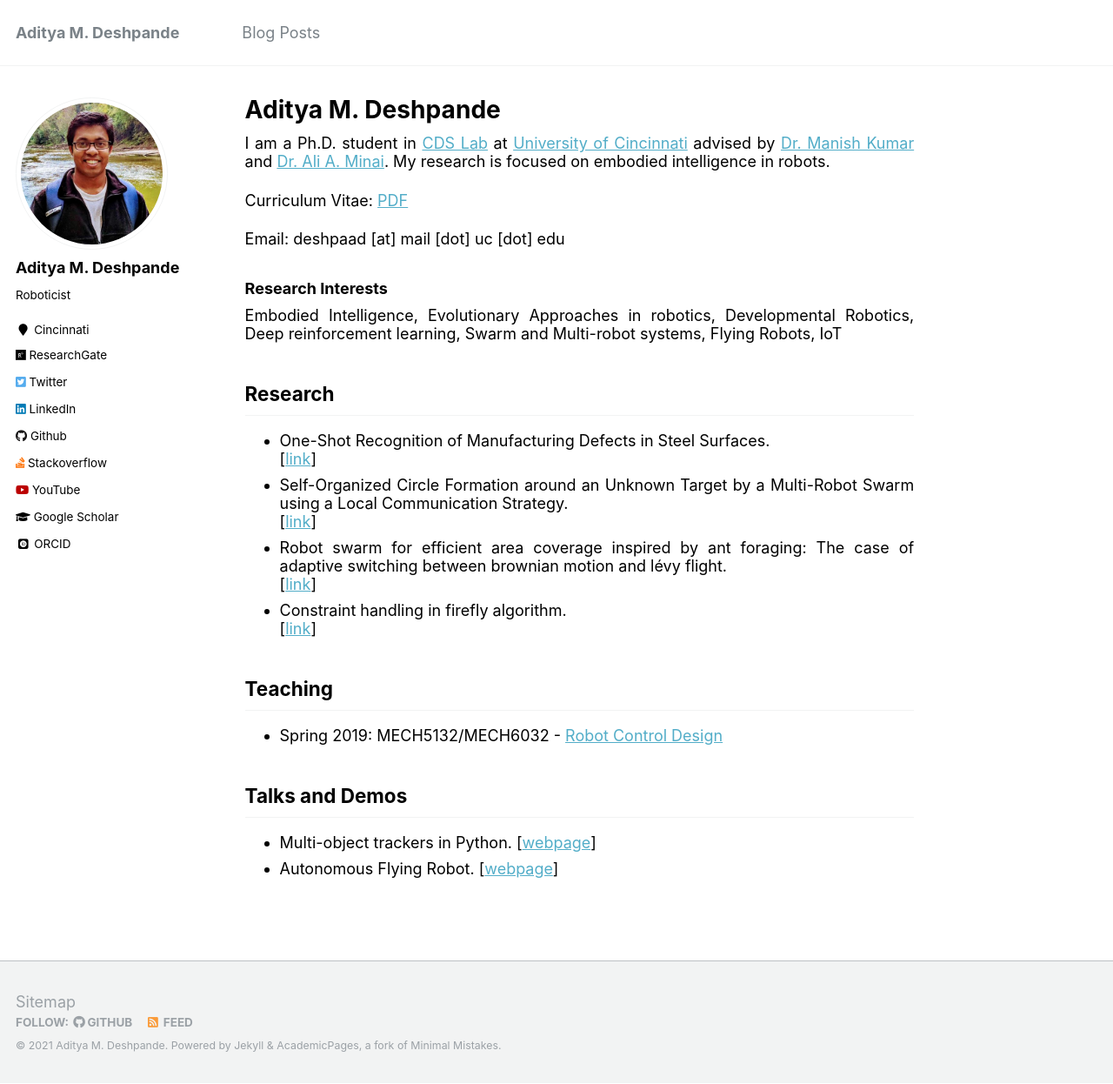
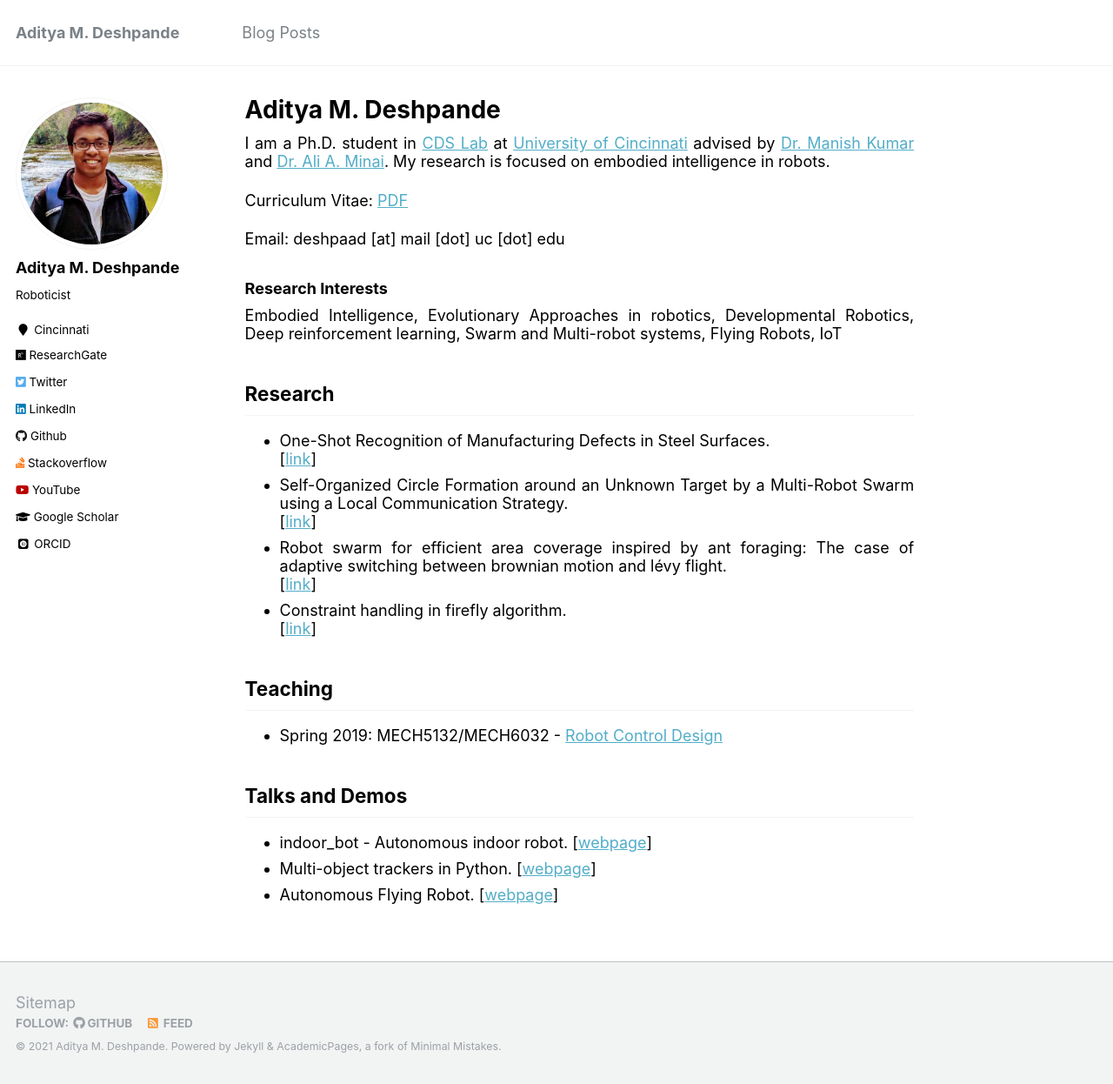
Before and after one commit to adipandas/adipandas.github.io, a Jekyll site: the page built from _pages/about.md, in a window 1280 px wide and 1246 px high. Shown: the whole window at 87% size. Built offline with Jekyll 4.4.1, drawn with Linux system fonts in a browser that asks for light colours; some web fonts are replaced.

Commit message:
Update about.md

```diff
--- a/_pages/about.md
+++ b/_pages/about.md
@@ -36,5 +36,6 @@ Embodied Intelligence, Evolutionary Approaches in robotics, Developmental Roboti
 * Spring 2019: MECH5132/MECH6032 - [Robot Control Design](https://adipandas.github.io/teaching/2019-spring-teaching-1)
 
 ## Talks and Demos
+* indoor_bot - Autonomous indoor robot. [[webpage](https://adipandas.github.io/indoor_bot/)]
 * Multi-object trackers in Python. [[webpage](https://adipandas.github.io/multi-object-tracker/)]
 * Autonomous Flying Robot. [[webpage](https://adipandas.github.io/portfolio/flyingrobot/)]
```
